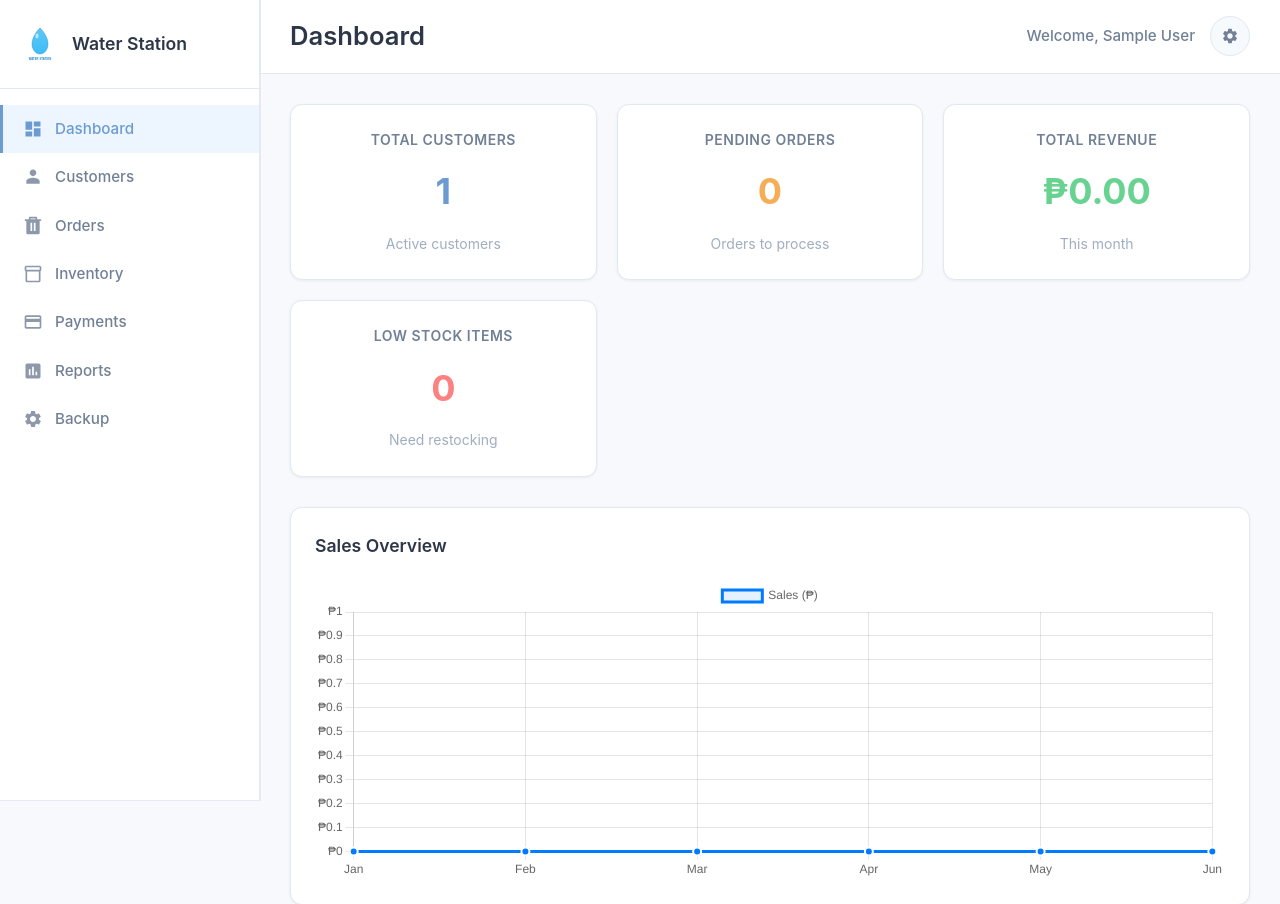
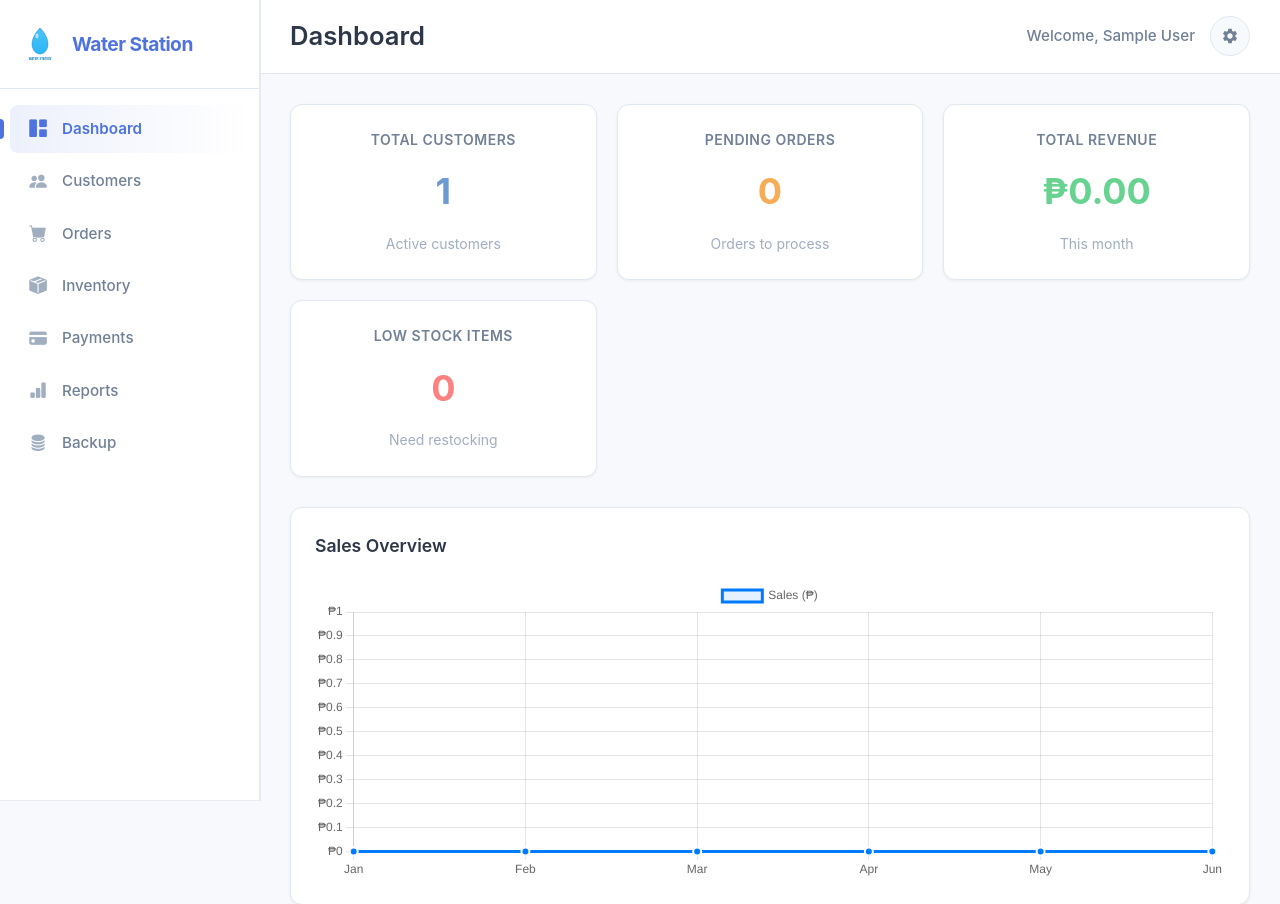
Before and after one commit to bunsai090/Water-Refilling-Station-Management-System, a PHP site: page /dashboard.php in a window 1280 px wide. Shown: the top 904 px of the page. Run offline with PHP 8.4, Linux system fonts and the light colour scheme; the visitor is signed in with stand-in values (Sample User, id 1); data that the repository does not hold is empty.

Commit message:
sidebar ui  improve

```diff
--- a/frontend/assets/css/dashboard.css
+++ b/frontend/assets/css/dashboard.css
@@ -6,7 +6,7 @@
     background-color: #F7F9FC;
 }
 
-/* Sidebar Styles - Light & Minimal */
+/* Sidebar Styles - Modern Blue Theme */
 .sidebar {
     width: 260px;
     background: #FFFFFF;
@@ -17,6 +17,7 @@
     height: 100vh;
     overflow-y: auto;
     border-right: 1px solid #E2E8F0;
+    z-index: 100;
 }
 
 .sidebar-header {
@@ -25,65 +26,84 @@
     display: flex;
     align-items: center;
     gap: 12px;
+    background: #FFFFFF;
 }
 
 .sidebar-header img {
     filter: none;
-    opacity: 0.9;
+    opacity: 1;
 }
 
 .sidebar-header h3 {
     margin: 0;
-    font-size: 1.1rem;
-    font-weight: 600;
-    color: #2D3748;
+    font-size: 1.2rem;
+    font-weight: 700;
+    color: #4e73df;
+    /* Primary Brand Color */
+    letter-spacing: -0.5px;
 }
 
 .sidebar-menu {
     list-style: none;
-    padding: 16px 0;
+    padding: 16px 10px;
     margin: 0;
 }
 
 .sidebar-menu li {
-    margin: 0;
+    margin-bottom: 4px;
 }
 
 .sidebar-menu a {
     display: flex;
     align-items: center;
     gap: 12px;
-    padding: 12px 20px;
+    padding: 12px 16px;
     color: #718096;
     text-decoration: none;
     transition: all 0.2s ease;
-    border-left: 3px solid transparent;
+    border-radius: 8px;
     font-weight: 500;
     font-size: 0.95rem;
+    position: relative;
 }
 
 .sidebar-menu a:hover {
-    background-color: #F7FAFC;
-    color: #4A5568;
-    border-left-color: #6B9BD1;
+    background-color: #f8f9fc;
+    color: #4e73df;
 }
 
 .sidebar-menu a.active {
-    background-color: #EDF6FF;
-    border-left-color: #6B9BD1;
-    color: #6B9BD1;
+    background: linear-gradient(90deg, rgba(78, 115, 223, 0.1) 0%, rgba(255, 255, 255, 0) 100%);
+    color: #4e73df;
+    font-weight: 600;
+}
+
+.sidebar-menu a.active::before {
+    content: '';
+    position: absolute;
+    left: -10px;
+    top: 50%;
+    transform: translateY(-50%);
+    height: 20px;
+    width: 4px;
+    background-color: #4e73df;
+    border-radius: 0 4px 4px 0;
 }
 
 .sidebar-menu .icon {
-    width: 20px;
-    height: 20px;
-    fill: currentColor;
-    flex-shrink: 0;
-    opacity: 0.8;
+    font-size: 1.1rem;
+    color: #a0aec0;
+    transition: all 0.2s ease;
+    display: flex;
+    align-items: center;
+    justify-content: center;
+    width: 24px;
+    height: 24px;
 }
 
+.sidebar-menu a:hover .icon,
 .sidebar-menu a.active .icon {
-    opacity: 1;
+    color: #4e73df;
 }
 
 /* Main Content */
--- a/frontend/assets/includes/header.php
+++ b/frontend/assets/includes/header.php
@@ -6,6 +6,7 @@
     <title><?php echo isset($page_title) ? $page_title . ' - ' : ''; ?>Water Refilling Station Management</title>
 
     <!-- CSS Files -->
+    <link rel="stylesheet" href="https://cdn.jsdelivr.net/npm/bootstrap-icons@1.11.1/font/bootstrap-icons.css">
     <link rel="stylesheet" href="frontend/assets/css/main.css">
     <?php if(isset($additional_css)): ?>
         <?php foreach($additional_css as $css): ?>
--- a/frontend/assets/includes/sidebar.php
+++ b/frontend/assets/includes/sidebar.php
@@ -7,43 +7,43 @@
     <ul class="sidebar-menu">
         <li>
             <a href="dashboard.php" class="<?php echo basename($_SERVER['PHP_SELF']) == 'dashboard.php' ? 'active' : ''; ?>">
-                <svg class="icon"><use href="frontend/assets/svg/icons.svg#dashboard"></use></svg>
+                <i class="bi bi-grid-1x2-fill icon"></i>
                 Dashboard
             </a>
         </li>
         <li>
             <a href="customers.php" class="<?php echo basename($_SERVER['PHP_SELF']) == 'customers.php' ? 'active' : ''; ?>">
-                <svg class="icon"><use href="frontend/assets/svg/icons.svg#users"></use></svg>
+                <i class="bi bi-people-fill icon"></i>
                 Customers
             </a>
         </li>
         <li>
             <a href="orders.php" class="<?php echo basename($_SERVER['PHP_SELF']) == 'orders.php' ? 'active' : ''; ?>">
-                <svg class="icon"><use href="frontend/assets/svg/icons.svg#orders"></use></svg>
+                <i class="bi bi-cart-fill icon"></i>
                 Orders
             </a>
         </li>
         <li>
             <a href="inventory.php" class="<?php echo basename($_SERVER['PHP_SELF']) == 'inventory.php' ? 'active' : ''; ?>">
-                <svg class="icon"><use href="frontend/assets/svg/icons.svg#inventory"></use></svg>
+                <i class="bi bi-box-seam-fill icon"></i>
                 Inventory
             </a>
         </li>
         <li>
             <a href="payments.php" class="<?php echo basename($_SERVER['PHP_SELF']) == 'payments.php' ? 'active' : ''; ?>">
-                <svg class="icon"><use href="frontend/assets/svg/icons.svg#payments"></use></svg>
+                <i class="bi bi-credit-card-fill icon"></i>
                 Payments
             </a>
         </li>
         <li>
             <a href="reports.php" class="<?php echo basename($_SERVER['PHP_SELF']) == 'reports.php' ? 'active' : ''; ?>">
-                <svg class="icon"><use href="frontend/assets/svg/icons.svg#reports"></use></svg>
+                <i class="bi bi-bar-chart-fill icon"></i>
                 Reports
             </a>
         </li>
         <li>
             <a href="backup.php" class="<?php echo basename($_SERVER['PHP_SELF']) == 'backup.php' ? 'active' : ''; ?>">
-                <svg class="icon"><use href="frontend/assets/svg/icons.svg#settings"></use></svg>
+                <i class="bi bi-database-fill icon"></i>
                 Backup
             </a>
         </li>
```
